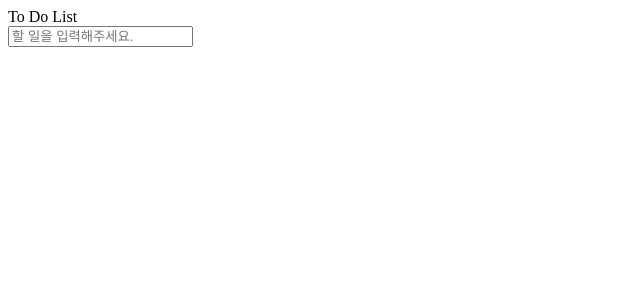
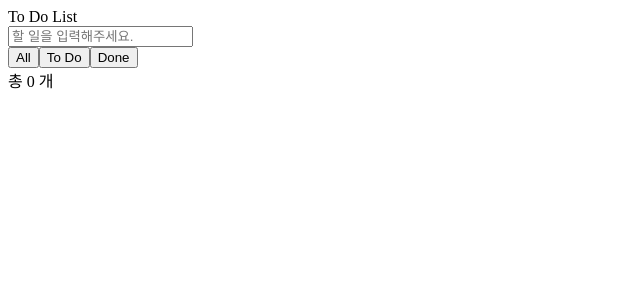
Before and after one commit to limbs722/todolist, a Next.js app: page / in a window 1280 px wide. Shown: the top 300 px of the page, without its empty margins (0-640 px from the left). Built offline with nearby package versions, Linux system fonts and the light colour scheme.

Commit message:
feat: 탭 만들기
- 전체
- 미완료
- 완료
- 버튼으로 구성하여 작업

```diff
--- a/src/components/pages/TodoItem.tsx
+++ b/src/components/pages/TodoItem.tsx
@@ -5,6 +5,7 @@ import { todoListState } from "../../recoil/state";
 import type { TodoItemType } from "../../recoil/state";
 
 interface Props {
+    id: number;
     isComplete: boolean;
     text: string;
 }
@@ -20,6 +21,23 @@ const TodoItem = ({ item }: { item: Props }) => {
         return [...arr.slice(0, index), ...arr.slice(index + 1)];
     };
 
+    function replaceItemAtIndex(
+        arr: Array<TodoItemType>,
+        index: number,
+        newValue: TodoItemType
+    ): Array<TodoItemType> {
+        return [...arr.slice(0, index), newValue, ...arr.slice(index + 1)];
+    }
+
+    const toggleItemCompletion = () => {
+        const newList = replaceItemAtIndex(todoList, index, {
+            ...item,
+            isComplete: !item.isComplete,
+        });
+
+        setTodoList(newList);
+    };
+
     const deleteItem = () => {
         const newList = removeItemAtIndex(todoList, index);
 
@@ -28,7 +46,11 @@ const TodoItem = ({ item }: { item: Props }) => {
 
     return (
         <div>
-            <input type="checkbox" />
+            <input
+                checked={item.isComplete}
+                onChange={toggleItemCompletion}
+                type="checkbox"
+            />
             <span>{item.text}</span>
             <button onClick={deleteItem}>X</button>
         </div>
--- a/src/components/pages/TodoItemCreator.tsx
+++ b/src/components/pages/TodoItemCreator.tsx
@@ -1,6 +1,6 @@
 "use client";
 import React, { useState } from "react";
-import { useSetRecoilState } from "recoil";
+import { useRecoilValue, useSetRecoilState } from "recoil";
 import { todoListState } from "../../recoil/state";
 
 let id = 0;
@@ -11,10 +11,13 @@ function getId() {
 const TodoItemCreator = () => {
     const [inputValue, setInputValue] = useState("");
     const setTodoList = useSetRecoilState(todoListState);
+    const todoList = useRecoilValue(todoListState);
 
     const addItem = (e: React.KeyboardEvent<HTMLInputElement>) => {
         e.stopPropagation();
         if (e.key === "Enter" && inputValue.length > 0) {
+            const todo = todoList.filter((item) => item.isComplete);
+            if (todo.length < 10) {
                 setTodoList((oldTodoList) => [
                     ...oldTodoList,
                     {
@@ -23,6 +26,7 @@ const TodoItemCreator = () => {
                         isComplete: false,
                     },
                 ]);
+            }
         }
     };
 
--- a/src/components/pages/TodoUserListPage.tsx
+++ b/src/components/pages/TodoUserListPage.tsx
@@ -1,23 +1,36 @@
 "use client";
-import React from "react";
+import React, { useState } from "react";
 import { useRecoilValue } from "recoil";
-import styled from "@emotion/styled";
+import { filteredTodoListState } from "../../recoil/state";
 import TodoItemCreator from "./TodoItemCreator";
 import TodoItem from "./TodoItem";
-import { todoListState } from "../../recoil/state";
+import styled from "@emotion/styled";
 
 const Container = styled.div``;
 
 interface Props {}
 
 const TodoUserListPage = ({}: Props) => {
-    const todoList = useRecoilValue(todoListState);
+    const todoList = useRecoilValue(filteredTodoListState);
+    const [filter, setFilter] = useState("All");
+
+    const filteredTodoList = todoList.filter((item) => {
+        if (filter === "Done") return item.isComplete;
+        if (filter === "ToDo") return !item.isComplete;
+        return true;
+    });
 
     return (
         <Container>
             <div>To Do List</div>
             <TodoItemCreator />
-            {todoList.map((item) => {
+            <div>
+                <button onClick={() => setFilter("All")}>All</button>
+                <button onClick={() => setFilter("ToDo")}>To Do</button>
+                <button onClick={() => setFilter("Done")}>Done</button>
+            </div>
+            <span>총 {filteredTodoList.length} 개</span>
+            {filteredTodoList.map((item) => {
                 return (
                     <div key={item.id}>
                         <TodoItem item={item} />
--- a/src/recoil/state.ts
+++ b/src/recoil/state.ts
@@ -1,4 +1,4 @@
-import { atom } from "recoil";
+import { atom, selector } from "recoil";
 
 export type TodoItemType = {
     id: number;
@@ -10,3 +10,25 @@ export const todoListState = atom<TodoItemType[]>({
     key: "todoListState",
     default: [],
 });
+
+export const todoListFilterState = atom<string>({
+    key: "todoListFilterState",
+    default: "All",
+});
+
+export const filteredTodoListState = selector({
+    key: "filteredTodoListState",
+    get: ({ get }) => {
+        const filter = get(todoListFilterState);
+        const list = get(todoListState);
+
+        switch (filter) {
+            case "Done":
+                return list.filter((item) => item.isComplete);
+            case "ToDo":
+                return list.filter((item) => !item.isComplete);
+            default:
+                return list;
+        }
+    },
+});
```
Lines whose indentation alone changed are shown as unchanged.
